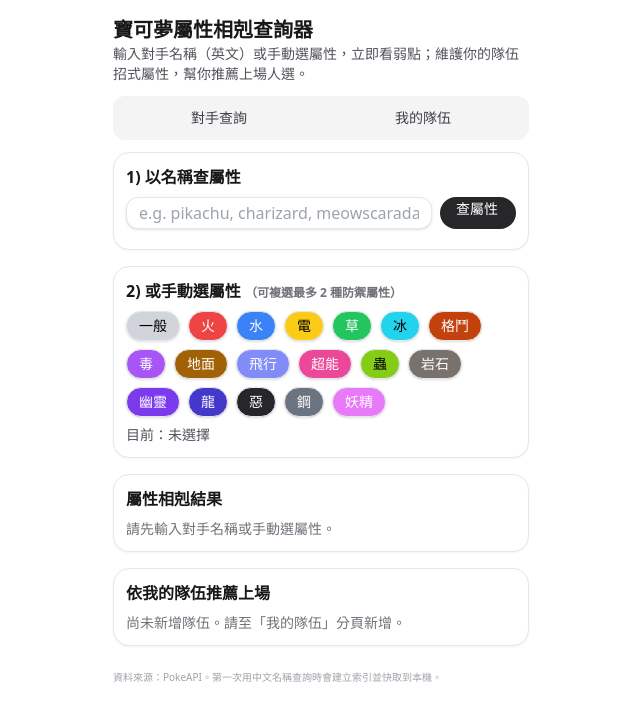
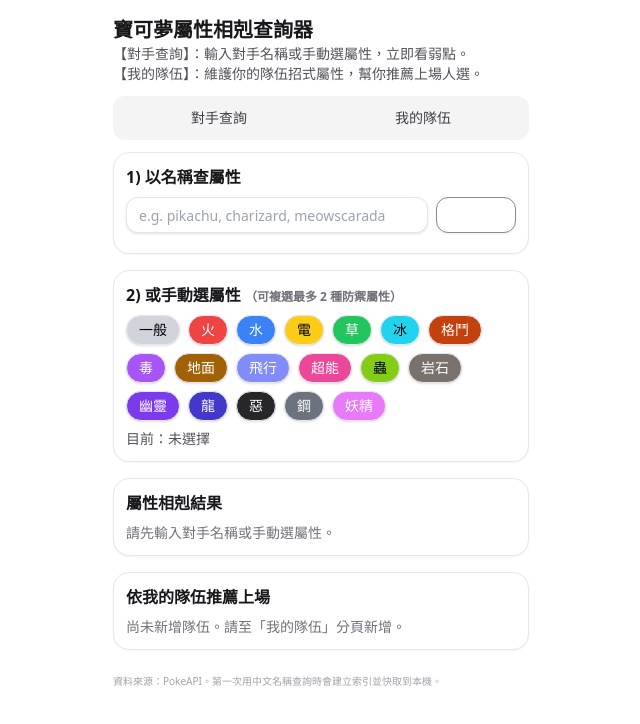
Before and after one commit to Daisy116/pokemon-PK, a React (Vite) app: page / in a window 1280 px wide. Shown: the top 724 px of the page, without its empty margins (319-959 px from the left). Built offline with nearby package versions, Linux system fonts and the light colour scheme; the HTML template or start-up script is replaced by a standard one.

Commit message:
Update App.tsx

```diff
--- a/src/App.tsx
+++ b/src/App.tsx
@@ -297,7 +297,7 @@ export default function App(){
   return (
     <div className="min-h-screen bg-white text-zinc-900 p-4 max-w-md mx-auto">
       <h1 className="text-xl font-bold">寶可夢屬性相剋查詢器</h1>
-      <p className="text-sm text-zinc-600 mb-3">輸入對手名稱（英文）或手動選屬性，立即看弱點；維護你的隊伍招式屬性，幫你推薦上場人選。</p>
+      <p className="text-sm text-zinc-600 mb-3">【對手查詢】：輸入對手名稱或手動選屬性，立即看弱點。 <br/>【我的隊伍】：維護你的隊伍招式屬性，幫你推薦上場人選。</p>
 
       {/* 頁首分頁：對手查詢 / 我的隊伍 */}
       <Tabs defaultValue="enemy" className="w-full">
@@ -311,9 +311,20 @@ export default function App(){
           <Card className="mb-4 rounded-2xl">
             <CardHeader className="pb-2"><CardTitle className="text-base">1) 以名稱查屬性</CardTitle></CardHeader>
             <CardContent>
-              <div className="flex gap-2 mb-2">
-                <Input className="h-8 text-base" placeholder="e.g. pikachu, charizard, meowscarada" value={enemyName} onChange={e=>setEnemyName(e.target.value)} />
-                <p className="h-8 px-4 text-sm rounded-full bg-zinc-800 text-white leading-6  min-w-[76px]" onClick={handleLookup} disabled={loading || !enemyName.trim()}>{loading? "查詢中…":"查屬性"}</p>
+              <div className="flex gap-2 items-center mb-2">
+                <Input
+                  className="h-9 text-sm"
+                  placeholder="e.g. pikachu, charizard, meowscarada"
+                  value={enemyName}
+                  onChange={(e)=>setEnemyName(e.target.value)}
+                />
+                <Button
+                  className="rounded-full min-w-[80px] bg-zinc-900 text-white border border-zinc-900 h-9 px-4 text-sm font-medium hover:bg-zinc-800 active:scale-[.98] transition disabled:opacity-50 disabled:pointer-events-none"
+                  onClick={handleLookup}
+                  disabled={loading || !enemyName.trim()}
+                >
+                  {loading ? "查詢中…" : "查屬性"}
+                </Button>
               </div>
             </CardContent>
           </Card>
```
